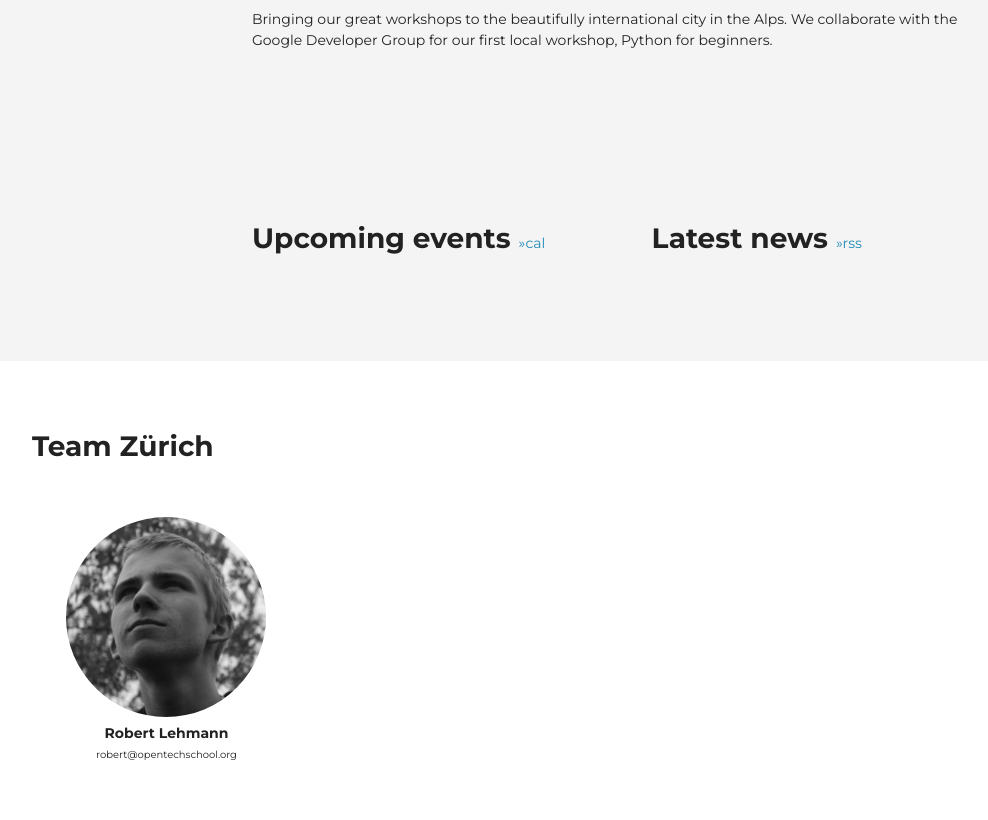
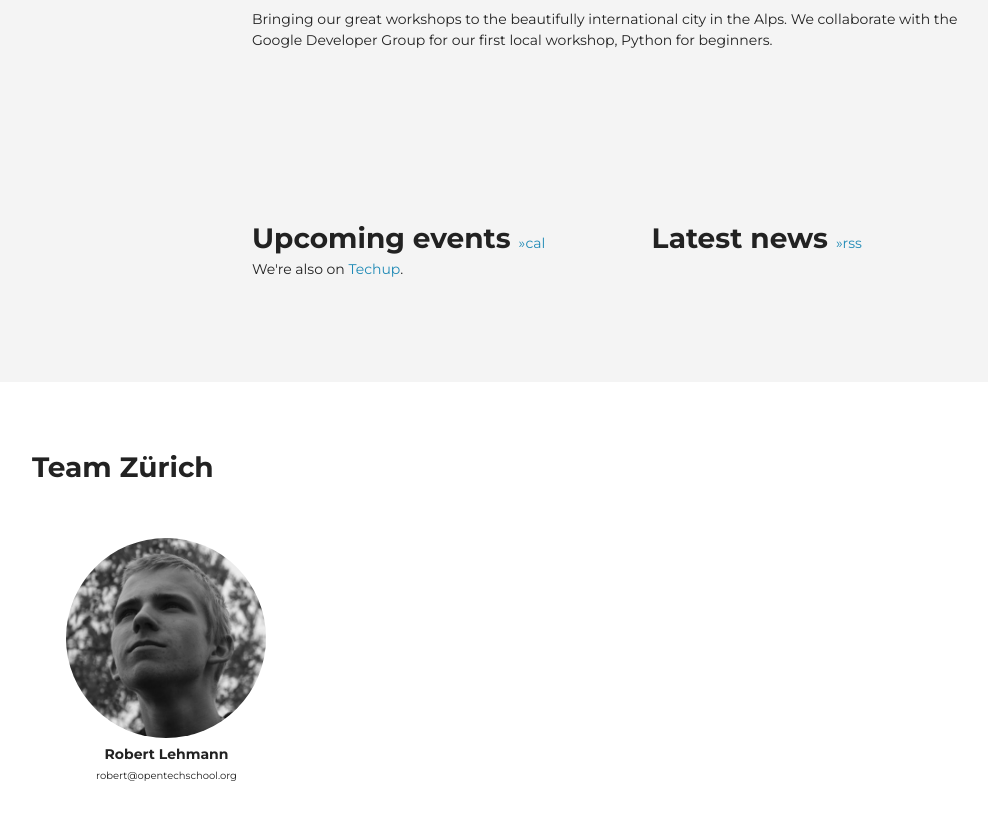
Before and after one commit to OpenTechSchool/www.opentechschool.org, a Jekyll site: the page built from zurich/index.md, in a window 1280 px wide and 900 px high, scrolled down 536 px. Shown: the top 820 px of the window, without its empty margins (18-1006 px from the left). Built offline with Jekyll 4.4.1, drawn with Linux system fonts in a browser that asks for light colours; nearby versions of some CDN libraries.

Commit message:
Link Techup for Zurich.

```diff
--- a/zurich/index.md
+++ b/zurich/index.md
@@ -6,6 +6,7 @@ tagline: "The real Mountain View"
 rss_feed: zurich
 meetupcom_group: opentechschool-zurich
 about: "Bringing our great workshops to the beautifully international city in the Alps.  We collaborate with the Google Developer Group for our first local workshop, Python for beginners."
+custom_events: "We're also on <a href=\"http://techup.ch/tag/opentechschool\">Techup</a>."
 ---
 
 
```
